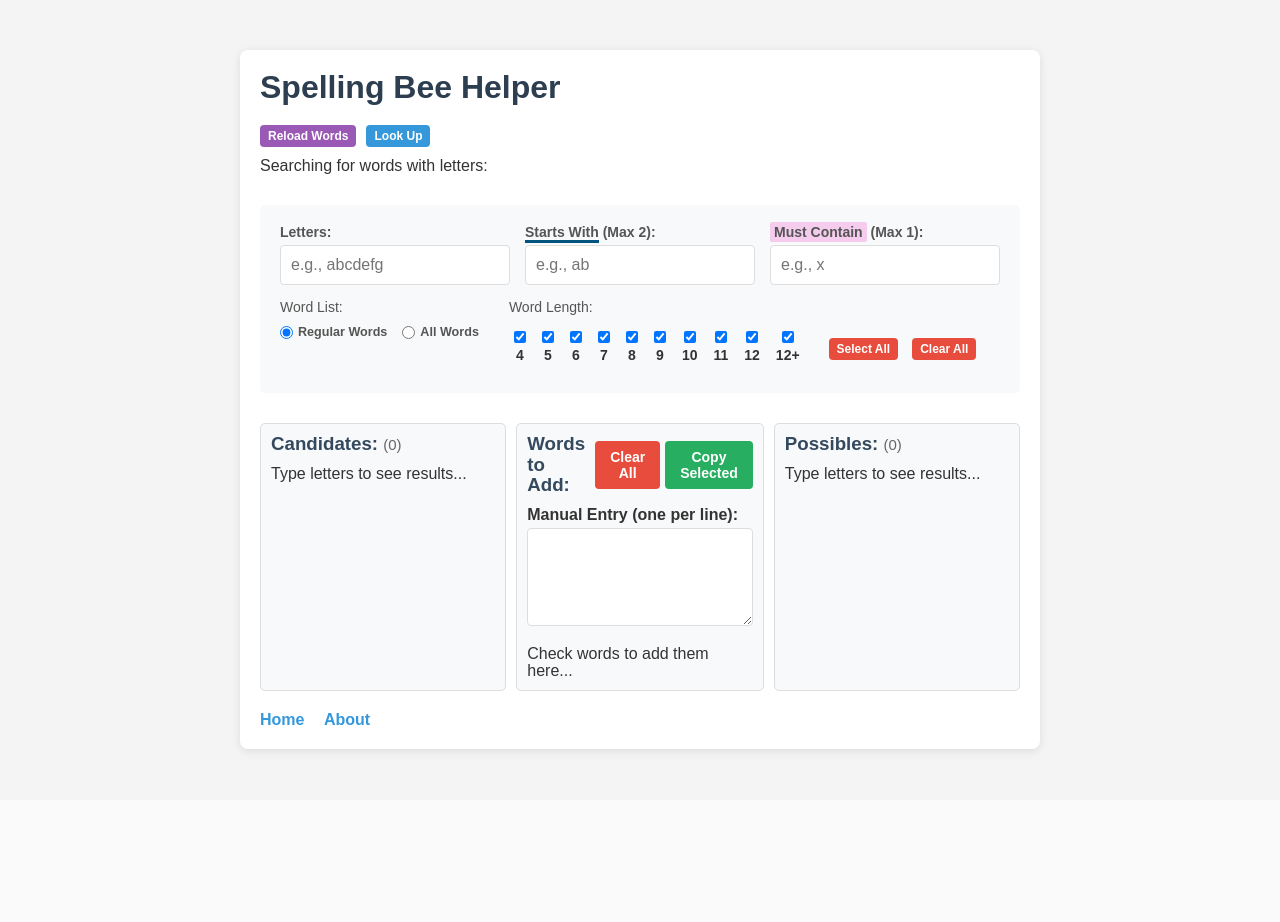
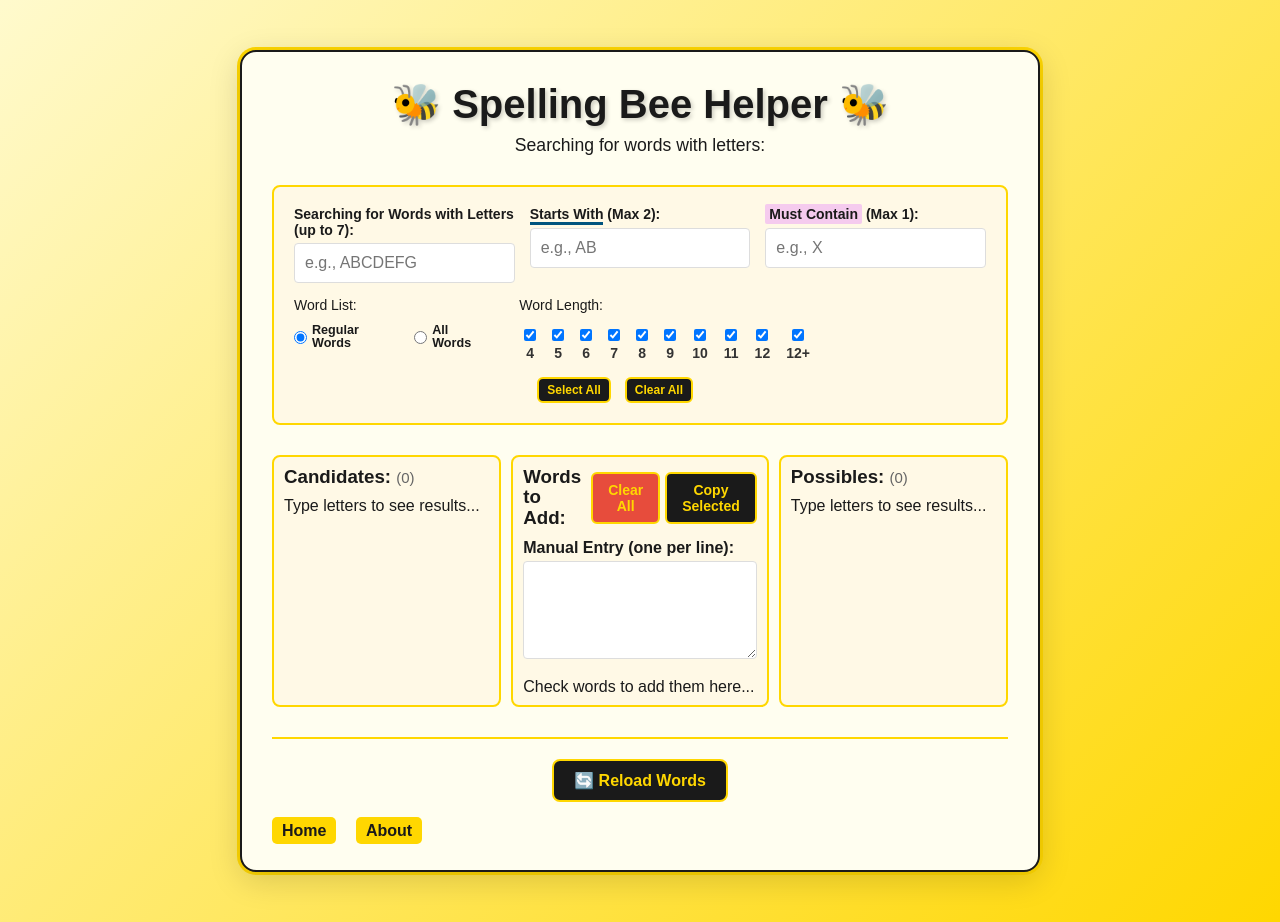
Before and after one commit to yahnbernier/spelling_bee_helper, a Flask app: page / in a window 1280 px wide. Before the commit the page ends 754 px from the top, so only its background shows below. Run offline with Flask 3, Linux system fonts and the light colour scheme; parts of the project's set-up code (start-up, migrations or seed data) failed here and were passed over.

Commit message:
Add bee theme, smart capital letter handling, and UI improvements - Bee theme with yellow/gold colors and emoji - Remove Look Up button, move Reload to bottom - Auto-populate must_contain from single capital letter - Prevent duplicate letters in input (max 7 unique) - Enforce single capital letter only - Fix initial search on page load with saved state

```diff
--- a/static/css/style.css
+++ b/static/css/style.css
@@ -6,34 +6,35 @@
 
 body {
     font-family: Arial, sans-serif;
-    background-color: #f4f4f4;
-    color: #333;
+    background: linear-gradient(135deg, #fffacd 0%, #ffd700 100%);
+    color: #1a1a1a;
     line-height: 1.1;
 }
 
 .container {
     max-width: 800px;
     margin: 50px auto;
-    padding: 20px;
-    background: white;
-    border-radius: 8px;
-    box-shadow: 0 2px 10px rgba(0, 0, 0, 0.1);
+    padding: 30px;
+    background: #fffef0;
+    border-radius: 16px;
+    box-shadow: 0 8px 32px rgba(0, 0, 0, 0.15), 0 0 0 3px #ffd700;
+    border: 2px solid #1a1a1a;
 }
 
 h1 {
-    color: #2c3e50;
+    color: #1a1a1a;
     margin-bottom: 20px;
 }
 
 h2 {
-    color: #34495e;
+    color: #1a1a1a;
     margin-top: 30px;
     margin-bottom: 15px;
     font-size: 1.3em;
 }
 
 h3 {
-    color: #34495e;
+    color: #1a1a1a;
     margin-top: 20px;
     margin-bottom: 10px;
 }
@@ -44,13 +45,19 @@ nav {
 
 nav a {
     margin-right: 15px;
-    color: #3498db;
+    color: #1a1a1a;
     text-decoration: none;
     font-weight: bold;
+    background-color: #ffd700;
+    padding: 5px 10px;
+    border-radius: 5px;
+    transition: all 0.3s ease;
 }
 
 nav a:hover {
-    text-decoration: underline;
+    background-color: #ffed4e;
+    transform: translateY(-2px);
+    box-shadow: 0 2px 8px rgba(0,0,0,0.2);
 }
 
 .file-loader {
@@ -63,8 +70,9 @@ nav a:hover {
 .letter-input {
     margin: 30px 0;
     padding: 20px;
-    background-color: #f8f9fa;
-    border-radius: 5px;
+    background-color: #fff9e6;
+    border-radius: 8px;
+    border: 2px solid #ffd700;
 }
 
 .letter-input form {
@@ -90,7 +98,7 @@ nav a:hover {
     font-weight: bold;
     margin-bottom: 5px;
     font-size: 14px;
-    color: #555;
+    color: #1a1a1a;
 }
 
 .letter-input input[type="text"] {
@@ -98,11 +106,6 @@ nav a:hover {
     border: 1px solid #ddd;
     border-radius: 4px;
     font-size: 16px;
-}
-
-/* Only apply lowercase transform to lookup page inputs */
-#lookup-form input[type="text"] {
-    text-transform: lowercase;
 }
 
 .letter-input select {
@@ -134,19 +137,23 @@ nav a:hover {
 }
 
 .clear-btn {
-    background-color: #e74c3c;
-    color: white;
+    background-color: #1a1a1a;
+    color: #ffd700;
     padding: 8px 15px;
-    border: none;
-    border-radius: 4px;
+    border: 2px solid #ffd700;
+    border-radius: 6px;
     cursor: pointer;
     font-size: 14px;
     font-weight: bold;
     margin-left: 10px;
+    transition: all 0.3s ease;
 }
 
 .clear-btn:hover {
-    background-color: #c0392b;
+    background-color: #ffd700;
+    color: #1a1a1a;
+    transform: translateY(-2px);
+    box-shadow: 0 4px 12px rgba(0,0,0,0.2);
 }
 
 .checkbox-label {
@@ -196,23 +203,30 @@ nav a:hover {
 }
 
 button[type="submit"] {
-    background-color: #3498db;
-    color: white;
+    background-color: #1a1a1a;
+    color: #ffd700;
     padding: 10px 20px;
-    border: none;
-    border-radius: 4px;
+    border: 2px solid #ffd700;
+    border-radius: 8px;
     cursor: pointer;
     font-size: 16px;
     font-weight: bold;
     white-space: nowrap;
+    transition: all 0.3s ease;
 }
 
 button[type="submit"]:hover {
-    background-color: #2980b9;
+    background-color: #ffd700;
+    color: #1a1a1a;
+    transform: translateY(-2px);
+    box-shadow: 0 4px 12px rgba(0,0,0,0.2);
 }
 
 #reload-btn:hover {
-    background-color: #8e44ad !important;
+    background-color: #ffd700 !important;
+    color: #1a1a1a !important;
+    transform: translateY(-2px);
+    box-shadow: 0 4px 12px rgba(0,0,0,0.2);
 }
 
 #status {
@@ -253,10 +267,10 @@ button[type="submit"]:hover {
 
 .results-column {
     flex: 1;
-    background-color: #f8f9fa;
+    background-color: #fff9e6;
     padding: 10px;
-    border-radius: 5px;
-    border: 1px solid #ddd;
+    border-radius: 8px;
+    border: 2px solid #ffd700;
 }
 
 .results-column h3 {
@@ -292,11 +306,11 @@ button[type="submit"]:hover {
 }
 
 .length-group h4 {
-    color: #2c3e50;
+    color: #1a1a1a;
     font-size: 16px;
     margin-bottom: 10px;
     padding-bottom: 5px;
-    border-bottom: 2px solid #3498db;
+    border-bottom: 2px solid #ffd700;
 }
 
 .length-group ul {
@@ -336,18 +350,22 @@ button[type="submit"]:hover {
 }
 
 .copy-btn {
-    background-color: #27ae60;
-    color: white;
+    background-color: #1a1a1a;
+    color: #ffd700;
     padding: 8px 15px;
-    border: none;
-    border-radius: 4px;
+    border: 2px solid #ffd700;
+    border-radius: 6px;
     cursor: pointer;
     font-size: 14px;
     font-weight: bold;
+    transition: all 0.3s ease;
 }
 
 .copy-btn:hover {
-    background-color: #229954;
+    background-color: #ffd700;
+    color: #1a1a1a;
+    transform: translateY(-2px);
+    box-shadow: 0 4px 12px rgba(0,0,0,0.2);
 }
 
 .word-checkbox {
--- a/templates/index.html
+++ b/templates/index.html
@@ -8,20 +8,18 @@
 </head>
 <body>
     <div class="container">
-        <h1>Spelling Bee Helper</h1>
+        <h1 style="text-align: center; font-size: 2.5em; margin-bottom: 10px; color: #1a1a1a; text-shadow: 2px 2px 4px rgba(0,0,0,0.2);">
+            🐝 Spelling Bee Helper 🐝
+        </h1>
         <div style="margin-bottom: 20px;">
-            <div style="display: flex; gap: 10px; margin-bottom: 10px;">
-                <button type="button" id="reload-btn" style="background-color: #9b59b6; color: white; padding: 4px 8px; border: none; border-radius: 4px; cursor: pointer; font-size: 0.75em; font-weight: bold; white-space: nowrap;">Reload Words</button>
-                <button type="submit" form="lookup-form" style="padding: 4px 8px; font-size: 0.75em; white-space: nowrap;">Look Up</button>
-            </div>
-            <p style="margin: 0;">Searching for words with letters: <span id="possibles"><strong>{{ letters }}</strong></span></p>
+            <p style="margin: 0; text-align: center; font-size: 1.1em;">Searching for words with letters: <span id="possibles"><strong>{{ letters }}</strong></span></p>
         </div>
 
         <div class="letter-input">
             <form id="lookup-form" action="{{ url_for('index') }}" method="POST">
                 <div class="form-row">
                     <div class="form-field">
-                        <label for="letters">Letters:</label>
+                        <label for="letters">Searching for Words with Letters (up to 7):</label>
                         <input type="text"
                                name="letters"
                                id="letters"
@@ -295,6 +293,11 @@
         // Load saved search state from localStorage
         loadSearchState();
 
+        // Perform initial search if there are values in any field (after loading state)
+        if (lettersInput.value || startsWithInput.value || mustContainInput.value) {
+            performSearch();
+        }
+
         function updateWordsToAddDisplay() {
             if (wordsToAdd.size === 0) {
                 wordsToAddList.innerHTML = '<p>Check words to add them here...</p>';
@@ -481,8 +484,57 @@
             searchTimeout = setTimeout(performSearch, 300);
         }
 
-        // Add event listeners to all inputs
-        lettersInput.addEventListener('input', debounceSearch);
+        // Handle single capital letter in letters input
+        lettersInput.addEventListener('input', function(e) {
+            let value = e.target.value;
+
+            // Remove any non-letter characters
+            value = value.replace(/[^A-Za-z]/g, '');
+
+            // Track unique letters (case-insensitive) and their first occurrence
+            const seen = new Set();
+            const capitals = [];
+            let result = '';
+
+            for (let i = 0; i < value.length && result.length < 7; i++) {
+                const char = value[i];
+                const lowerChar = char.toLowerCase();
+
+                // Skip if we've already seen this letter
+                if (seen.has(lowerChar)) {
+                    continue;
+                }
+
+                seen.add(lowerChar);
+
+                // Track capital letters
+                if (char >= 'A' && char <= 'Z') {
+                    capitals.push(char);
+                }
+
+                result += char;
+            }
+
+            // If there are multiple capitals, convert all but the first to lowercase
+            if (capitals.length > 1) {
+                for (let i = 1; i < capitals.length; i++) {
+                    result = result.replace(capitals[i], capitals[i].toLowerCase());
+                }
+            }
+
+            // Update the input value
+            e.target.value = result;
+
+            // Update must_contain if there's exactly one capital
+            const finalCapitals = result.match(/[A-Z]/g);
+            if (finalCapitals && finalCapitals.length === 1) {
+                mustContainInput.value = finalCapitals[0].toLowerCase();
+            }
+
+            debounceSearch();
+        });
+
+        // Add event listeners to other inputs
         startsWithInput.addEventListener('input', debounceSearch);
         mustContainInput.addEventListener('input', debounceSearch);
 
@@ -609,12 +661,11 @@
                     }, 2000);
                 });
         });
+        </script>
 
-        // Perform initial search if there are values in any field
-        if (lettersInput.value || startsWithInput.value || mustContainInput.value) {
-            performSearch();
-        }
-        </script>
+        <div style="margin-top: 30px; padding-top: 20px; border-top: 2px solid #ffd700; text-align: center;">
+            <button type="button" id="reload-btn" style="background-color: #1a1a1a; color: #ffd700; padding: 10px 20px; border: 2px solid #ffd700; border-radius: 8px; cursor: pointer; font-size: 1em; font-weight: bold; white-space: nowrap; transition: all 0.3s ease;">🔄 Reload Words</button>
+        </div>
 
         <nav>
             <a href="/">Home</a>
```
